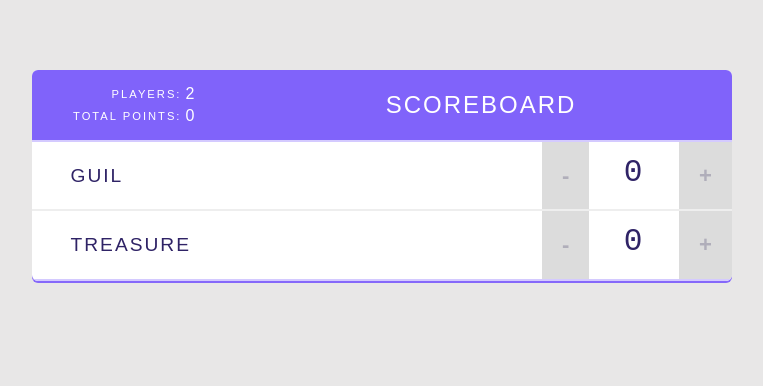
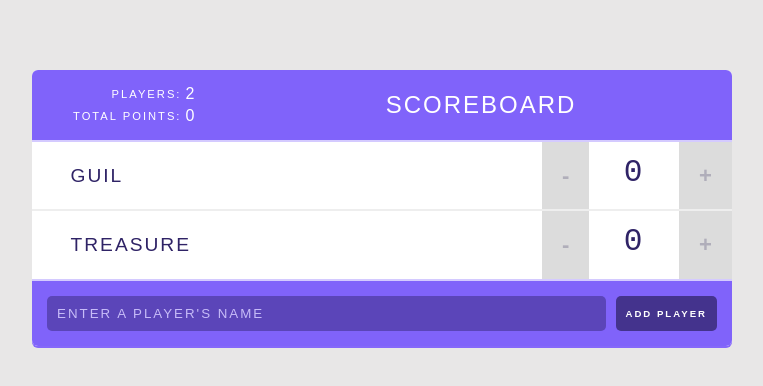
Before and after one commit to Ivandaixiv/reactjs-scoreboard, a React (Create React App) app: page / in a window 1280 px wide. Shown: the top 386 px of the page, without its empty margins (258-1021 px from the left). Built offline with nearby package versions, Linux system fonts and the light colour scheme.

Commit message:
Adds an input field for new players

```diff
--- /dev/null
+++ b/src/components/AddPlayerForm.js
@@ -0,0 +1,27 @@
+import React, { Component } from "react";
+
+class AddPlayerForm extends Component {
+  state = {
+    value: ""
+  };
+
+  handleValueChange = e => {
+    this.setState({ value: e.target.value });
+  };
+
+  render() {
+    console.log(this.state.value);
+    return (
+      <form>
+        <input
+          type="text"
+          value={this.state.value}
+          onChange={this.handleValueChange}
+          placeholder="Enter A Player's Name"
+        />
+        <input type="submit" value="Add Player" />
+      </form>
+    );
+  }
+}
+export default AddPlayerForm;
--- a/src/components/App.js
+++ b/src/components/App.js
@@ -2,6 +2,7 @@ import React, { Component } from "react";
 
 import Header from "./Header";
 import Player from "./Player";
+import AddPlayerForm from "./AddPlayerForm";
 
 class App extends Component {
   state = {
@@ -50,6 +51,7 @@ class App extends Component {
             changeScore={this.handleScoreChange}
           />
         ))}
+        <AddPlayerForm />
       </div>
     );
   }
```
